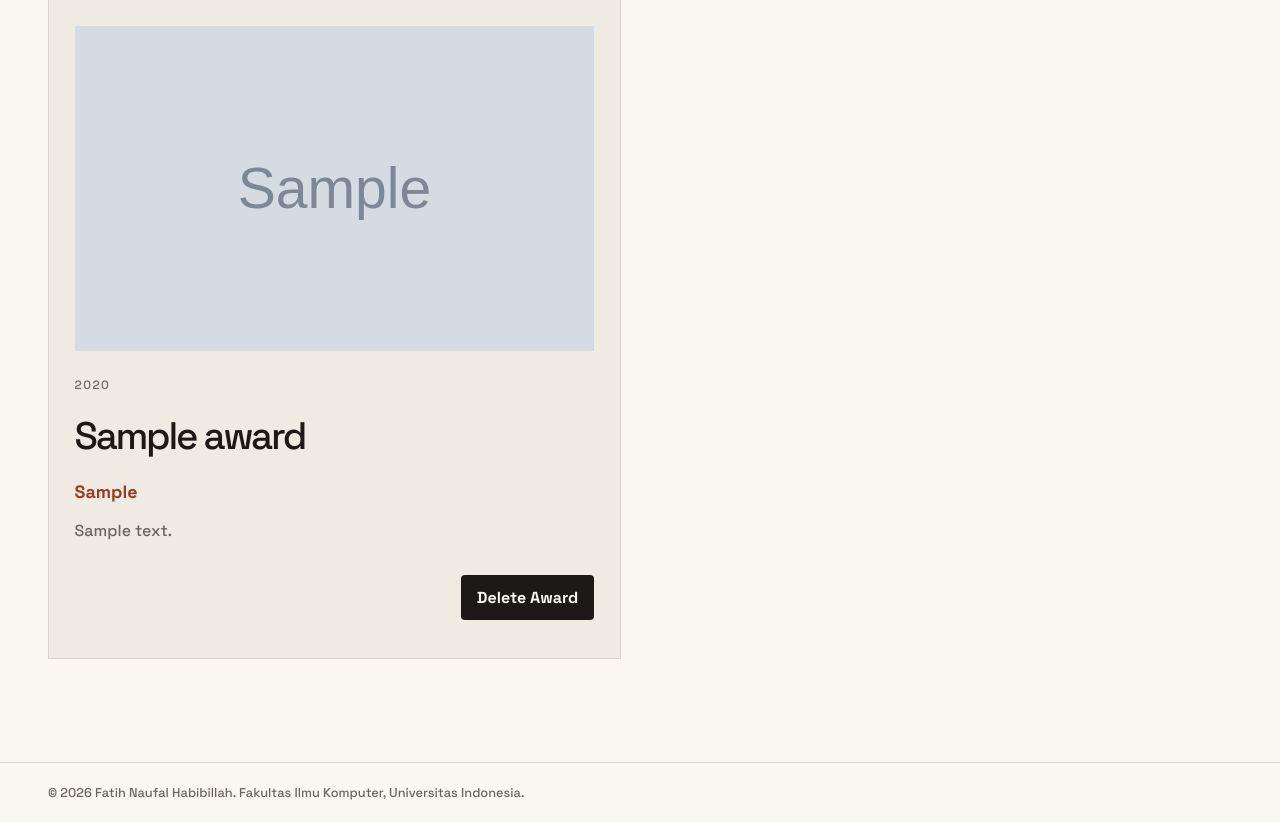
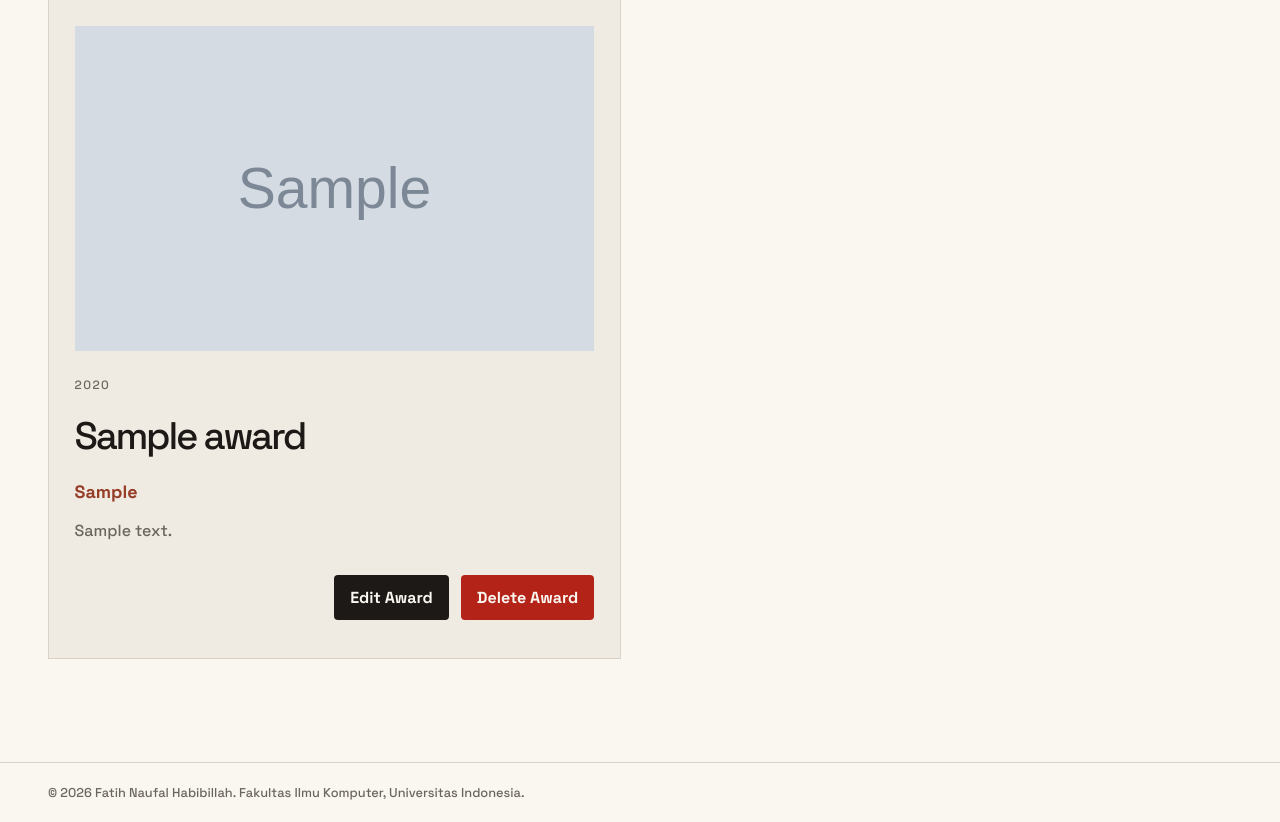
Before and after one commit to MightBeFonias/myportofolio, a Django app: page /awards/ in a window 1280 px wide. Shown: the part 776-1598 px from the top of the page. Run offline with Django 5.2, Linux system fonts and the light colour scheme; tables that the repository leaves empty hold one stand-in row (values such as "Sample post"); grey boxes marked "Sample" are stand-in pictures.

Commit message:
style: separate edit and delete buttons

```diff
--- a/static/css/style.css
+++ b/static/css/style.css
@@ -907,11 +907,46 @@ section,
     line-height: 1;
 }
 
-.delete-card-action {
+.card-actions {
     display: flex;
     width: 100%;
     justify-content: flex-end;
+    align-items: center;
+    gap: 0.75rem;
     margin-top: 2rem;
+}
+
+.card-actions__delete {
+    display: flex;
+}
+
+.edit-action,
+.delete-action {
+    transition: background 0.4s ease, transform 0.4s ease;
+}
+
+.edit-action {
+    background: var(--ink);
+    color: var(--paper);
+}
+
+.delete-action {
+    background: #b42318;
+    color: var(--paper);
+}
+
+.edit-action:hover,
+.edit-action:focus-visible {
+    background: var(--accent);
+    color: var(--paper);
+    transform: translateY(-2px);
+}
+
+.delete-action:hover,
+.delete-action:focus-visible {
+    background: #8f1d14;
+    color: var(--paper);
+    transform: translateY(-2px);
 }
 
 .collection-search {
@@ -1041,9 +1076,16 @@ section,
         text-align: center;
     }
 
+    .card-actions,
+    .card-actions .button,
     .collection-action,
     .collection-search {
         width: 100%;
+    }
+
+    .card-actions {
+        align-items: stretch;
+        flex-direction: column;
     }
 
     .collection-add-button {
--- a/templates/awards.html
+++ b/templates/awards.html
@@ -49,7 +49,11 @@
                   <h2>{{ award.title }}</h2>
                   <p class="award-recognition">{{ award.recognition }}</p>
                   <p class="award-description">{{ award.description }}</p>
-                  {% include "components/award_delete_modal.html" with award=award %}
+                  <div class="card-actions">
+                    <a href="{% url 'main:update_award' award.id %}"
+                       class="button collection-action edit-action">Edit Award</a>
+                    {% include "components/award_delete_modal.html" with award=award %}
+                  </div>
                 </div>
               </article>
             {% empty %}
--- a/templates/components/award_delete_modal.html
+++ b/templates/components/award_delete_modal.html
@@ -1,6 +1,6 @@
-<div class="delete-card-action">
+<div class="card-actions__delete">
     <button type="button"
-            class="button collection-action"
+            class="button collection-action delete-action"
             popovertarget="delete-award-{{ award.id }}"
             aria-label="Delete {{ award.title }}"
             title="Delete Award">
--- a/templates/components/experience_delete_modal.html
+++ b/templates/components/experience_delete_modal.html
@@ -1,6 +1,6 @@
-<div class="delete-card-action">
+<div class="card-actions__delete">
     <button type="button"
-            class="button collection-action"
+            class="button collection-action delete-action"
             popovertarget="delete-experience-{{ experience.id }}"
             aria-label="Delete {{ experience.title }}"
             title="Delete Experience">
--- a/templates/experience.html
+++ b/templates/experience.html
@@ -64,7 +64,11 @@
                     </span>
                   </div>
                   <p class="experience-description">{{ experience.description }}</p>
-                  {% include "components/experience_delete_modal.html" with experience=experience %}
+                  <div class="card-actions">
+                    <a href="{% url 'main:update_experience' experience.id %}"
+                       class="button collection-action edit-action">Edit Experience</a>
+                    {% include "components/experience_delete_modal.html" with experience=experience %}
+                  </div>
                 </div>
               </article>
             {% empty %}
```
Also changed, not shown: main/tests.py (+43 -0 lines).
